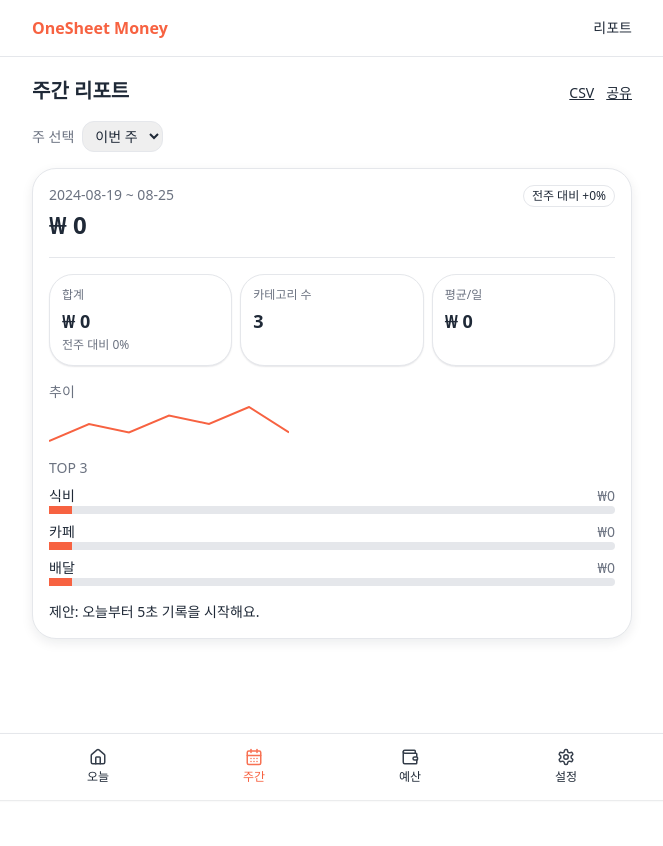
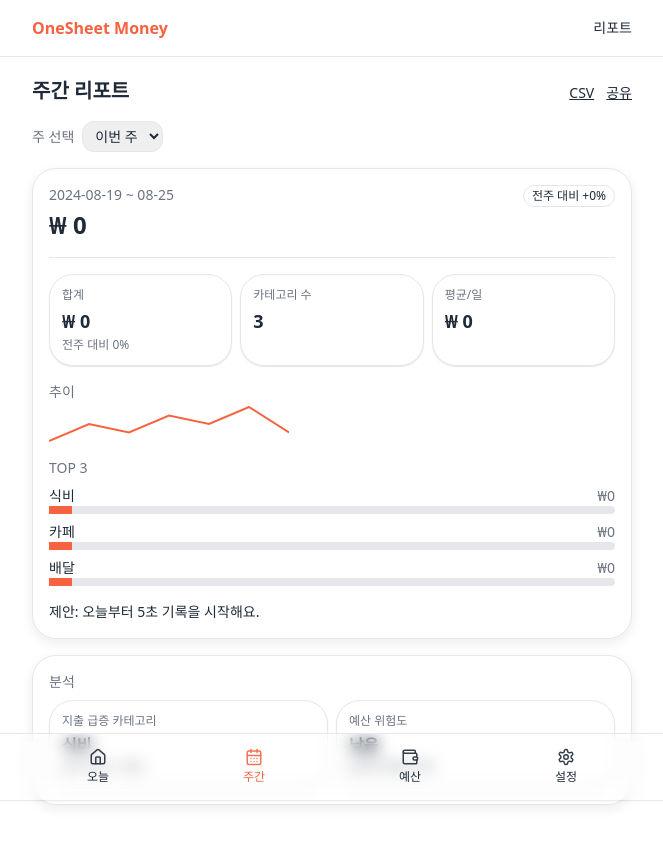
Before and after one commit to sjwoo1999/one-sheet-money, a Next.js app in the folder apps/web/: page /weekly in a window 1280 px wide. Shown: the top 846 px of the page, without its empty margins (308-971 px from the left). Before the commit the page ends 800 px from the top, so only its background shows below. Built offline with nearby package versions, Linux system fonts and the light colour scheme.

Commit message:
feat(web): insights section and normalized bars

```diff
--- a/apps/web/app/weekly/page.tsx
+++ b/apps/web/app/weekly/page.tsx
@@ -7,6 +7,7 @@ import Link from "next/link";
 import { Card } from "../../components/Card";
 import { KpiCard } from "../../components/KpiCard";
 import { Sparkline } from "../../components/Sparkline";
+import { InsightCard } from "../../components/InsightCard";
 
 export default function WeeklyPage(){
   const exceededBy = 0; // TODO: bind real data
@@ -57,18 +58,29 @@ export default function WeeklyPage(){
               <div className="h-3 w-8/12 bg-border rounded" />
             </div>
           ) : (
-            [{c:"식비",v:0},{c:"카페",v:0},{c:"배달",v:0}].map(({c,v})=> (
+            (()=>{
+              const max = Math.max(1, ...top.map(t=>t.v));
+              return top.map(({c,v})=> (
               <div key={c} className="text-sm">
                 <div className="flex items-center justify-between">
                   <span>{c}</span><span className="text-muted">₩{v}</span>
                 </div>
-                <div className="h-2 rounded-full bg-[var(--ll-border)]"><div className="h-2 bg-[var(--ll-action)]" style={{width:"4%"}}/></div>
+                <div className="h-2 rounded-full bg-[var(--ll-border)]"><div className="h-2 bg-[var(--ll-action)]" style={{width:`${Math.max(4, (v/max)*100)}%`}}/></div>
               </div>
-            ))
+              ));
+            })()
           )}
         </div>
         <div className="mt-4 text-sm">제안: 오늘부터 5초 기록을 시작해요.</div>
       </Card>
+
+      <Card className="p-4">
+        <div className="text-sm text-muted mb-2">분석</div>
+        <div className="grid grid-cols-2 gap-2">
+          <InsightCard title="지출 급증 카테고리" value="식비" caption="전주 대비 +12%" tone="warning" />
+          <InsightCard title="예산 위험도" value="낮음" caption="임계치 80% 이하" tone="positive" />
+        </div>
+      </Card>
     </section>
   );
 }
--- /dev/null
+++ b/apps/web/components/InsightCard.tsx
@@ -0,0 +1,38 @@
+import React from "react";
+
+type Tone = "neutral" | "positive" | "warning" | "critical";
+
+interface InsightCardProps extends React.HTMLAttributes<HTMLDivElement> {
+  title: string;
+  value: string;
+  caption?: string;
+  tone?: Tone;
+}
+
+function toneClasses(tone: Tone) {
+  switch (tone) {
+    case "positive":
+      return "border-[color:var(--ll-positive)]/30";
+    case "warning":
+      return "border-[color:var(--ll-warning)]/40";
+    case "critical":
+      return "border-[color:var(--ll-critical)]/40";
+    default:
+      return "border-border";
+  }
+}
+
+export function InsightCard({ title, value, caption, tone = "neutral", className = "", ...props }: InsightCardProps) {
+  return (
+    <div
+      className={`rounded-2xl border bg-surface shadow-1 p-3 ${toneClasses(tone)} ${className}`}
+      role="group"
+      aria-label={`${title} 인사이트`}
+      {...props}
+    >
+      <div className="text-xs text-muted mb-1">{title}</div>
+      <div className="text-base font-semibold">{value}</div>
+      {caption && <div className="text-xs text-muted mt-0.5">{caption}</div>}
+    </div>
+  );
+}
```
